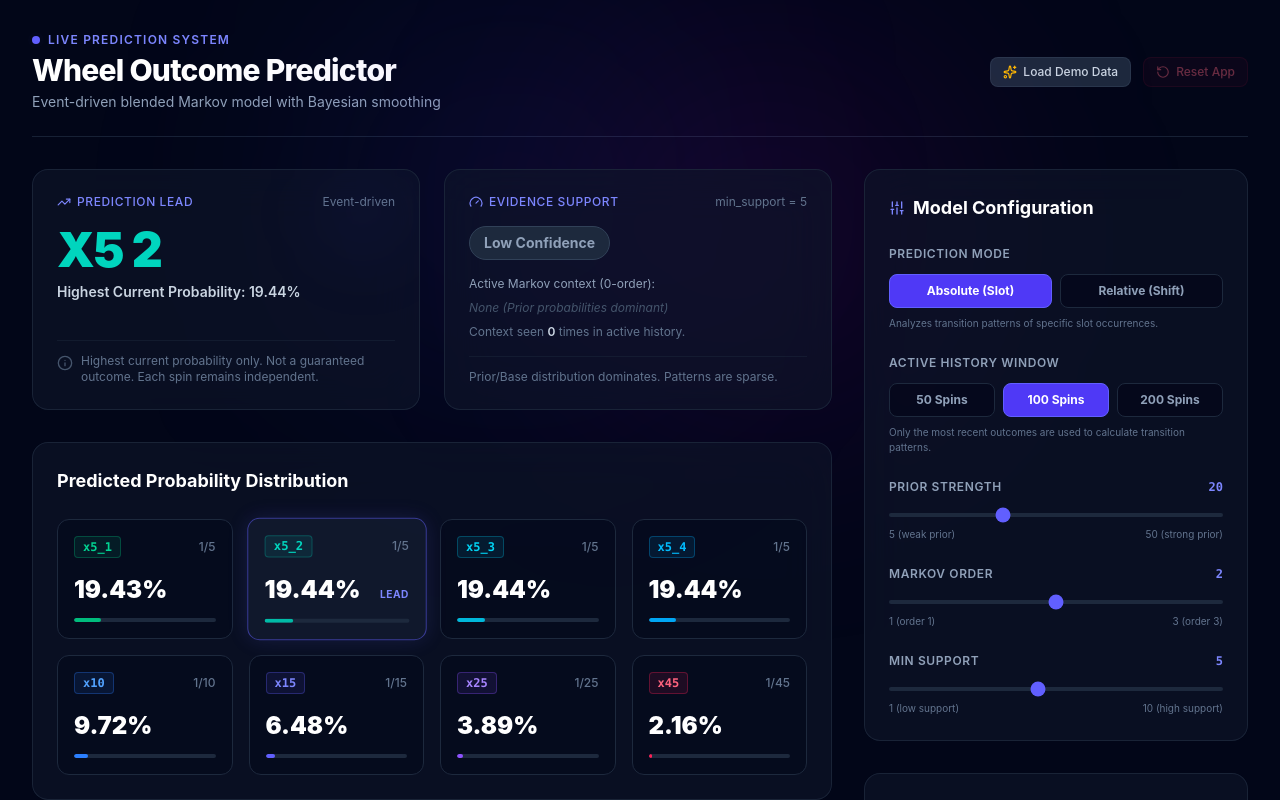
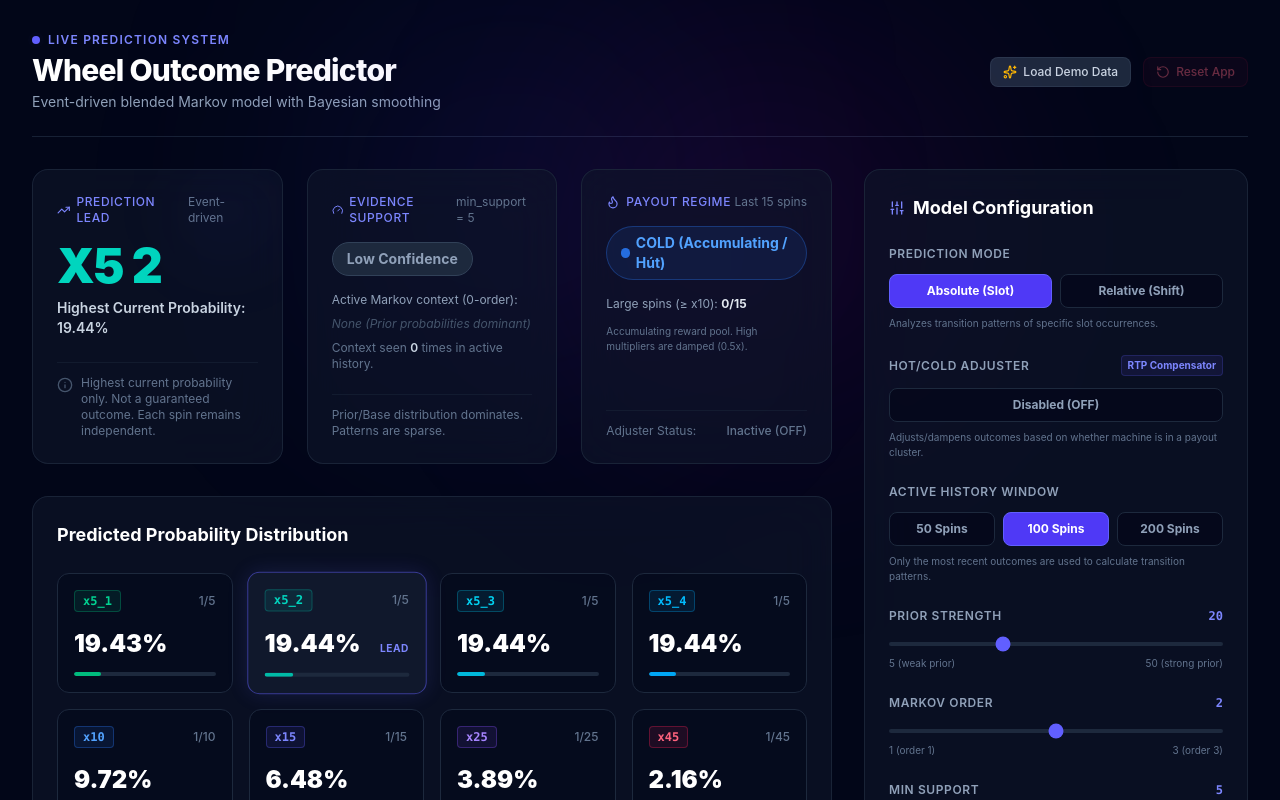
Before and after one commit to patdev495/hiya-app, a React (Vite) app: page / in a window 1280 px wide. Shown: the top 800 px of the page. Built offline with nearby package versions, Linux system fonts and the light colour scheme.

Commit message:
feat: implement Hot/Cold Cycle Adjuster (Regime-Adaptive Filter)

```diff
--- a/src/App.tsx
+++ b/src/App.tsx
@@ -37,6 +37,7 @@ const DEFAULT_CONFIG: Config = {
   priorStrength: 20,
   minSupport: 5,
   predictionMode: 'absolute',
+  useRegimeAdjuster: false,
 };
 
 // Color mapping for outcomes to make the UI look rich and easy to scan
@@ -87,6 +88,9 @@ export default function App() {
         const parsed = JSON.parse(storedConfig);
         if (!parsed.predictionMode) {
           parsed.predictionMode = 'absolute';
+        }
+        if (parsed.useRegimeAdjuster === undefined) {
+          parsed.useRegimeAdjuster = false;
         }
         setConfig(parsed);
       }
@@ -214,7 +218,7 @@ export default function App() {
           <div className="lg:col-span-2 space-y-8">
 
             {/* Top Highlight Panel (Top Outcome / Confidence) */}
-            <div className="grid grid-cols-1 sm:grid-cols-2 gap-6">
+            <div className="grid grid-cols-1 md:grid-cols-3 gap-6">
 
               {/* Top Outcome Highlight */}
               <div className="bg-slate-900/60 backdrop-blur-xl border border-slate-800/80 rounded-2xl p-6 relative overflow-hidden flex flex-col justify-between">
@@ -361,6 +365,56 @@ export default function App() {
                   )}
                 </div>
               </div>
+
+              {/* Payout Regime Status Card */}
+              <div className="bg-slate-900/60 backdrop-blur-xl border border-slate-800/80 rounded-2xl p-6 flex flex-col justify-between">
+                <div>
+                  <div className="flex items-center justify-between">
+                    <span className="text-xs font-medium text-indigo-400 uppercase tracking-wider flex items-center gap-1.5">
+                      <Flame className="w-3.5 h-3.5" />
+                      Payout Regime
+                    </span>
+                    <span className="text-xs text-slate-500">Last 15 spins</span>
+                  </div>
+
+                  <div className="mt-4 flex flex-col gap-2">
+                    {prediction.regime === 'hot' ? (
+                      <div className="flex items-center gap-2">
+                        <span className="inline-flex items-center px-3.5 py-1.5 rounded-full text-sm font-bold bg-rose-500/10 text-rose-400 border border-rose-500/30">
+                          <Flame className="w-4 h-4 mr-1.5 animate-pulse text-rose-400" />
+                          HOT (Payout / Nhả)
+                        </span>
+                      </div>
+                    ) : (
+                      <div className="flex items-center gap-2">
+                        <span className="inline-flex items-center px-3.5 py-1.5 rounded-full text-sm font-bold bg-blue-500/10 text-blue-400 border border-blue-500/30">
+                          <span className="w-2.5 h-2.5 mr-1.5 rounded-full bg-blue-500 animate-pulse" />
+                          COLD (Accumulating / Hút)
+                        </span>
+                      </div>
+                    )}
+
+                    <div className="text-xs text-slate-400 mt-2">
+                      Large spins (≥ x10): <strong className="text-slate-200">{prediction.largeCount}/15</strong>
+                    </div>
+
+                    <div className="text-[10px] text-slate-500 mt-1">
+                      {prediction.regime === 'hot'
+                        ? 'High multipliers clustered. Payout multiplier is boosted (1.5x).'
+                        : 'Accumulating reward pool. High multipliers are damped (0.5x).'}
+                    </div>
+                  </div>
+                </div>
+
+                <div className="mt-4 border-t border-slate-800/50 pt-3 flex items-center justify-between text-xs text-slate-500">
+                  <span>Adjuster Status:</span>
+                  {config.useRegimeAdjuster ? (
+                    <span className="text-emerald-400 font-bold">Active (ON)</span>
+                  ) : (
+                    <span className="text-slate-500 font-medium">Inactive (OFF)</span>
+                  )}
+                </div>
+              </div>
             </div>
 
             {/* Probability Distribution Cards */}
@@ -475,6 +529,27 @@ export default function App() {
                     {config.predictionMode === 'absolute'
                       ? 'Analyzes transition patterns of specific slot occurrences.'
                       : 'Analyzes step displacements (forward/backward/stay) on the circular wheel.'}
+                  </p>
+                </div>
+
+                {/* Hot/Cold Cycle Adjuster Toggle */}
+                <div>
+                  <div className="flex items-center justify-between mb-3">
+                    <label className="text-xs font-semibold text-slate-400 uppercase tracking-wider block">
+                      Hot/Cold Adjuster
+                    </label>
+                    <span className="text-[10px] text-indigo-400 font-bold bg-indigo-500/10 px-1.5 py-0.5 rounded border border-indigo-500/20">
+                      RTP Compensator
+                    </span>
+                  </div>
+                  <button
+                    onClick={() => updateConfigState({ ...config, useRegimeAdjuster: !config.useRegimeAdjuster })}
+                    className={`w-full py-2 text-xs font-bold rounded-lg border transition-all cursor-pointer ${config.useRegimeAdjuster ? 'bg-indigo-600 border-indigo-500 text-white font-black' : 'bg-slate-950/60 border-slate-800 hover:border-slate-700 text-slate-400'}`}
+                  >
+                    {config.useRegimeAdjuster ? 'Enabled (ON)' : 'Disabled (OFF)'}
+                  </button>
+                  <p className="text-[10px] text-slate-500 mt-2">
+                    Adjusts/dampens outcomes based on whether machine is in a payout cluster.
                   </p>
                 </div>
 
--- a/src/predictionEngine.ts
+++ b/src/predictionEngine.ts
@@ -106,6 +106,13 @@ export const calculatePrediction = (
 
   const baseProbs = getBaseProbabilities();
 
+  let pRawOutcomes: Record<Outcome, number> = {} as any;
+  let confidence: 'high' | 'medium' | 'low' = 'low';
+  let finalContext: Outcome[] = [];
+  let finalContextCount = 0;
+  let matchedOrder = 0;
+  let directional: { direction: 'forward' | 'backward' | 'stay' | 'half'; minSteps: number } | undefined;
+
   if (mode === 'absolute') {
     // --- ABSOLUTE MODE ---
     const overallCounts: Record<Outcome, number> = {} as any;
@@ -123,9 +130,7 @@ export const calculatePrediction = (
 
     const K = Math.min(m, config.maxOrder);
     let pPrev = { ...p0 };
-    let finalContext: Outcome[] = [];
-    let finalContextCount = 0;
-    let matchedOrder = 0;
+    finalContextCount = m;
 
     for (let k = 1; k <= K; k++) {
       const context = activeHistory.slice(-k);
@@ -143,7 +148,8 @@ export const calculatePrediction = (
       matchedOrder = k;
     }
 
-    let confidence: 'high' | 'medium' | 'low' = 'low';
+    pRawOutcomes = pPrev;
+
     if (m >= 1) {
       const context1 = activeHistory.slice(-1);
       const { total: count1 } = countContext(activeHistory, context1);
@@ -160,53 +166,8 @@ export const calculatePrediction = (
         confidence = 'medium';
       }
     }
-
-    // Convert to 100.00% percentages
-    let sumRounded = 0;
-    const probabilities: Record<Outcome, number> = {} as any;
-    for (const o of ALL_OUTCOMES) {
-      const percentage = pPrev[o] * 100;
-      const rounded = Math.round(percentage * 100) / 100;
-      probabilities[o] = rounded;
-      sumRounded += rounded;
-    }
-
-    const diff = Math.round((100 - sumRounded) * 100) / 100;
-    if (diff !== 0) {
-      let maxOutcome = ALL_OUTCOMES[0];
-      let maxVal = probabilities[maxOutcome];
-      for (const o of ALL_OUTCOMES) {
-        if (probabilities[o] > maxVal) {
-          maxVal = probabilities[o];
-          maxOutcome = o;
-        }
-      }
-      probabilities[maxOutcome] = Math.round((probabilities[maxOutcome] + diff) * 100) / 100;
-    }
-
-    let topOutcome = ALL_OUTCOMES[0];
-    let maxProb = probabilities[topOutcome];
-    for (const o of ALL_OUTCOMES) {
-      if (probabilities[o] > maxProb) {
-        maxProb = probabilities[o];
-        topOutcome = o;
-      }
-    }
-
-    return {
-      activeHistory,
-      probabilities,
-      topOutcome,
-      confidence,
-      evidence: {
-        activeContext: finalContext,
-        contextCount: finalContextCount,
-        matchedOrder
-      }
-    };
   } else {
     // --- RELATIVE MODE ---
-    // 1. Convert history to shifts: (index[i+1] - index[i]) mod 8
     const offsets: number[] = [];
     for (let i = 0; i < m - 1; i++) {
       const idx1 = ALL_OUTCOMES.indexOf(activeHistory[i]);
@@ -216,21 +177,18 @@ export const calculatePrediction = (
     }
     const L = offsets.length;
 
-    // 2. Count frequencies of shifts
     const shiftCounts: Record<number, number> = { 0: 0, 1: 0, 2: 0, 3: 0, 4: 0, 5: 0, 6: 0, 7: 0 };
     for (const d of offsets) {
       shiftCounts[d]++;
     }
 
-    // 3. 0-order estimation on shifts (uniform prior of 1/8)
     let pPrevShift: Record<number, number> = {};
     for (let d = 0; d < 8; d++) {
       pPrevShift[d] = (shiftCounts[d] + config.priorStrength * 0.125) / (L + config.priorStrength);
     }
 
     const K = Math.min(L, config.maxOrder);
-    let finalOffsetContextCount = L;
-    let matchedOrder = 0;
+    finalContextCount = L;
 
     for (let k = 1; k <= K; k++) {
       const context = offsets.slice(-k);
@@ -243,21 +201,17 @@ export const calculatePrediction = (
       }
 
       pPrevShift = pkShift;
-      finalOffsetContextCount = contextCount;
+      finalContextCount = contextCount;
       matchedOrder = k;
     }
 
-    // 4. Map predicted shifts back to absolute outcomes
     const idxLast = ALL_OUTCOMES.indexOf(activeHistory[m - 1]);
-    const pOutcome: Record<Outcome, number> = {} as any;
     for (const o of ALL_OUTCOMES) {
       const idxO = ALL_OUTCOMES.indexOf(o);
       const shift = (idxO - idxLast + 8) % 8;
-      pOutcome[o] = pPrevShift[shift];
+      pRawOutcomes[o] = pPrevShift[shift];
     }
 
-    // 5. Determine confidence level based on shifts context support
-    let confidence: 'high' | 'medium' | 'low' = 'low';
     if (L >= 1) {
       const context1 = offsets.slice(-1);
       const { total: count1 } = countOffsetContext(offsets, context1);
@@ -275,40 +229,7 @@ export const calculatePrediction = (
       }
     }
 
-    // 6. Convert to 100.00% percentages
-    let sumRounded = 0;
-    const probabilities: Record<Outcome, number> = {} as any;
-    for (const o of ALL_OUTCOMES) {
-      const percentage = pOutcome[o] * 100;
-      const rounded = Math.round(percentage * 100) / 100;
-      probabilities[o] = rounded;
-      sumRounded += rounded;
-    }
-
-    const diff = Math.round((100 - sumRounded) * 100) / 100;
-    if (diff !== 0) {
-      let maxOutcome = ALL_OUTCOMES[0];
-      let maxVal = probabilities[maxOutcome];
-      for (const o of ALL_OUTCOMES) {
-        if (probabilities[o] > maxVal) {
-          maxVal = probabilities[o];
-          maxOutcome = o;
-        }
-      }
-      probabilities[maxOutcome] = Math.round((probabilities[maxOutcome] + diff) * 100) / 100;
-    }
-
-    let topOutcome = ALL_OUTCOMES[0];
-    let maxProb = probabilities[topOutcome];
-    for (const o of ALL_OUTCOMES) {
-      if (probabilities[o] > maxProb) {
-        maxProb = probabilities[o];
-        topOutcome = o;
-      }
-    }
-
-    // Context mapped back to outcomes for type safety and UI consistency
-    const finalContext = activeHistory.slice(-matchedOrder);
+    finalContext = activeHistory.slice(-matchedOrder);
 
     // Calculate directional trends
     const pFwd = (pPrevShift[1] || 0) + (pPrevShift[2] || 0) + (pPrevShift[3] || 0);
@@ -346,14 +267,73 @@ export const calculatePrediction = (
         minSteps = 1;
       }
     } else if (direction === 'backward') {
-      const p3Cond = (pPrevShift[5] || 0) / (pBwd || 1); // shift 5 is Bwd 3
-      const p2PlusCond = ((pPrevShift[5] || 0) + (pPrevShift[6] || 0)) / (pBwd || 1); // shift 5 and 6 are Bwd 3 and Bwd 2
+      const p3Cond = (pPrevShift[5] || 0) / (pBwd || 1);
+      const p2PlusCond = ((pPrevShift[5] || 0) + (pPrevShift[6] || 0)) / (pBwd || 1);
       if (p3Cond >= 0.35) {
         minSteps = 3;
       } else if (p2PlusCond >= 0.65) {
         minSteps = 2;
       } else {
         minSteps = 1;
+      }
+    }
+
+    directional = { direction, minSteps };
+  }
+
+  // --- REGIME ESTIMATOR & ADJUSTER ---
+  const last15 = activeHistory.slice(-15);
+  const largeOutcomes = ['x10', 'x15', 'x25', 'x45'];
+  const largeCount = last15.filter(o => largeOutcomes.includes(o)).length;
+  const regime = largeCount <= 1 ? 'cold' : 'hot';
+
+  let pAdjusted = { ...pRawOutcomes };
+  if (config.useRegimeAdjuster) {
+    let sum = 0;
+    for (const o of ALL_OUTCOMES) {
+      if (largeOutcomes.includes(o)) {
+        pAdjusted[o] = pRawOutcomes[o] * (regime === 'cold' ? 0.5 : 1.5);
+      } else {
+        pAdjusted[o] = pRawOutcomes[o];
+      }
+      sum += pAdjusted[o];
+    }
+    // Re-normalize
+    for (const o of ALL_OUTCOMES) {
+      pAdjusted[o] = pAdjusted[o] / (sum || 1);
+    }
+  }
+
+  // --- PERCENTAGE ROUNDING & NORMALIZATION ---
+  let sumRounded = 0;
+  const probabilities: Record<Outcome, number> = {} as any;
+  for (const o of ALL_OUTCOMES) {
+    const percentage = pAdjusted[o] * 100;
+    const rounded = Math.round(percentage * 100) / 100;
+    probabilities[o] = rounded;
+    sumRounded += rounded;
+  }
+
+  const diff = Math.round((100 - sumRounded) * 100) / 100;
+  if (diff !== 0) {
+    let maxOutcome = ALL_OUTCOMES[0];
+    let maxVal = probabilities[maxOutcome];
+    for (const o of ALL_OUTCOMES) {
+      if (probabilities[o] > maxVal) {
+        maxVal = probabilities[o];
+        maxOutcome = o;
+      }
+    }
+    probabilities[maxOutcome] = Math.round((probabilities[maxOutcome] + diff) * 100) / 100;
+  }
+
+  // --- TOP OUTCOME SELECTION ---
+  let topOutcome = ALL_OUTCOMES[0];
+  let maxProb = probabilities[topOutcome];
+  for (const o of ALL_OUTCOMES) {
+    if (probabilities[o] > maxProb) {
+      maxProb = probabilities[o];
+      topOutcome = o;
     }
   }
 
@@ -364,13 +344,11 @@ export const calculatePrediction = (
     confidence,
     evidence: {
       activeContext: finalContext,
-        contextCount: finalOffsetContextCount,
+      contextCount: finalContextCount,
       matchedOrder
     },
-      directional: {
-        direction,
-        minSteps
-      }
+    directional,
+    regime,
+    largeCount
   };
-  }
 };
--- a/src/types.ts
+++ b/src/types.ts
@@ -8,6 +8,7 @@ export interface Config {
   priorStrength: number;
   minSupport: number;
   predictionMode: PredictionMode;
+  useRegimeAdjuster: boolean;
 }
 
 export interface PredictionResult {
@@ -24,6 +25,8 @@ export interface PredictionResult {
     direction: 'forward' | 'backward' | 'stay' | 'half';
     minSteps: number;
   };
+  regime?: 'hot' | 'cold';
+  largeCount?: number;
 }
 
 export interface HistoryItem {
```
Also changed, not shown: 1 other file (tests, documents, lock files or other folders). Lines whose indentation alone changed are shown as unchanged.
